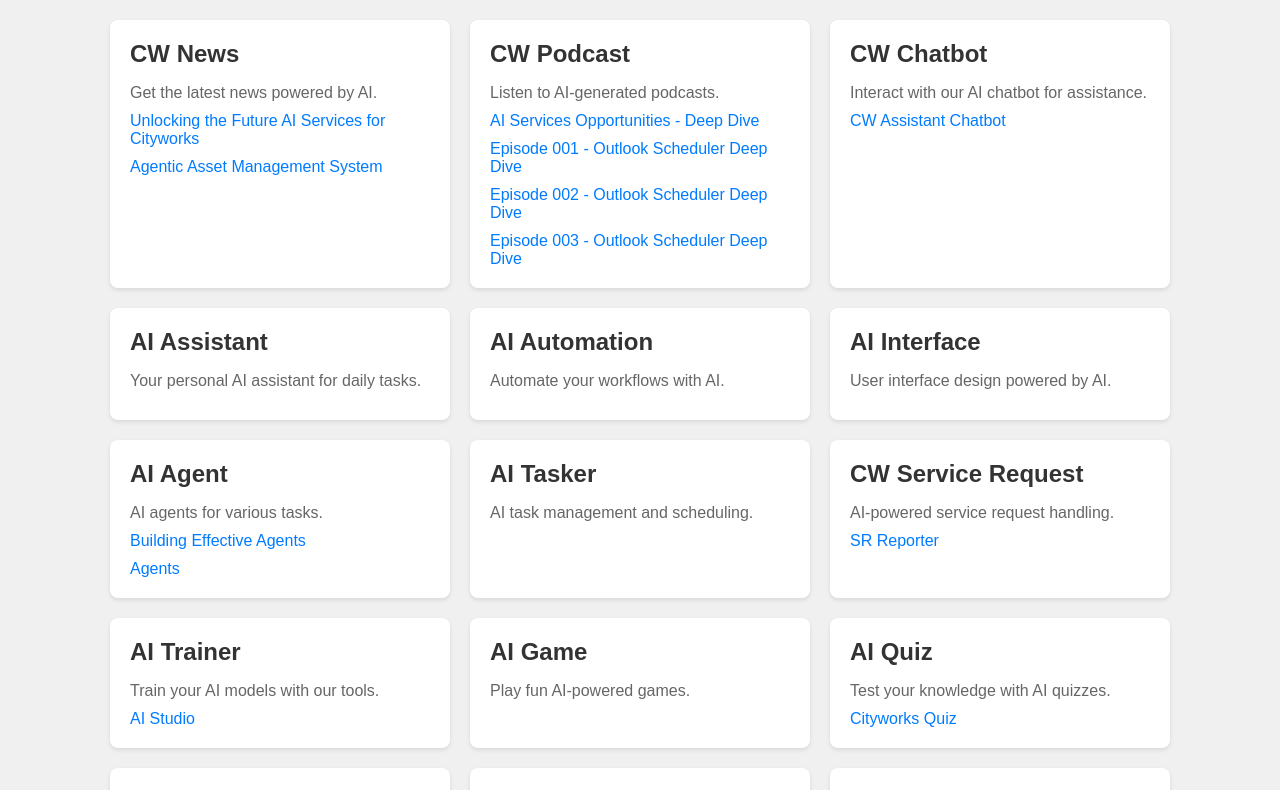
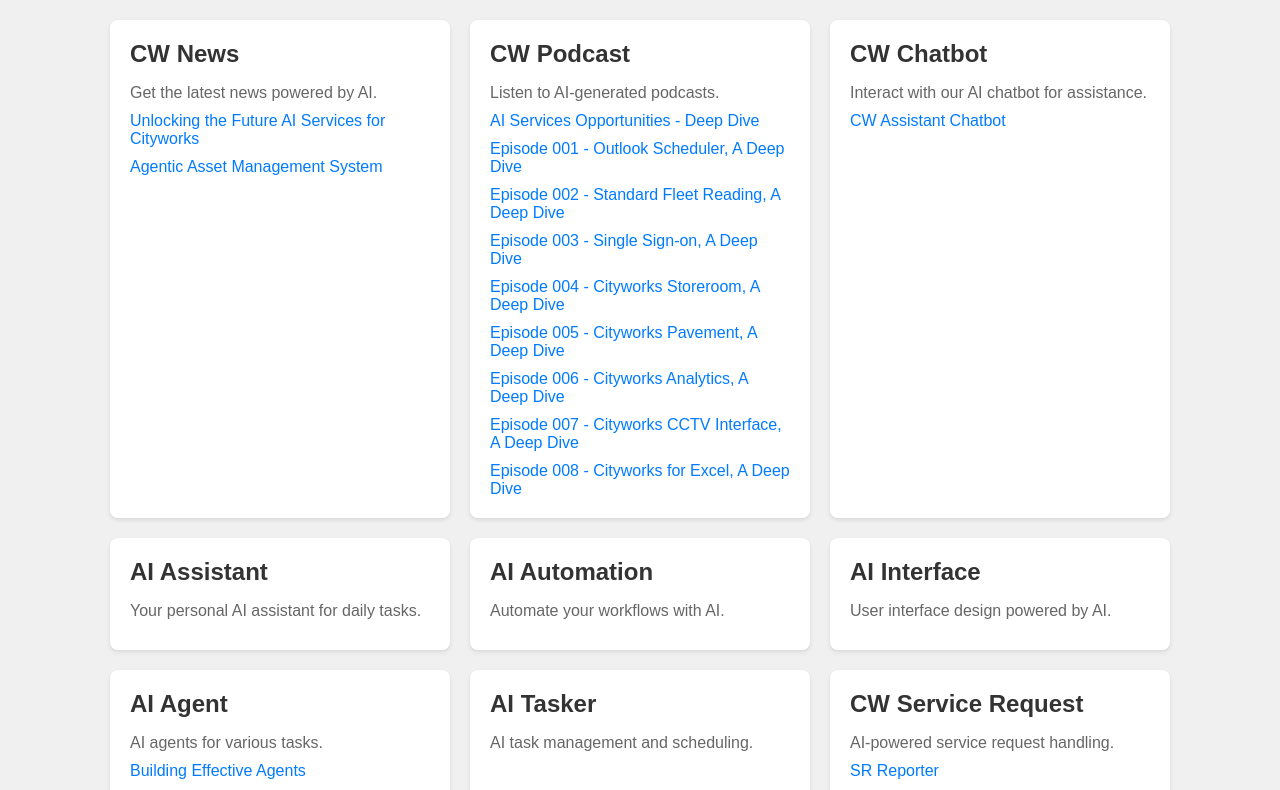
Before and after one commit to ken8/cwolc, a React (Vite) app: page / in a window 1280 px wide. Shown: the top 790 px of the page. Built offline with nearby package versions, Linux system fonts and the light colour scheme.

Commit message:
Initial commit from your app

```diff
--- a/src/App.jsx
+++ b/src/App.jsx
@@ -24,16 +24,36 @@ const services = [
         url: 'https://www.youtube.com/watch?v=LiXcfwAWPUs',
       },
        {
-         title: 'Episode 001 - Outlook Scheduler Deep Dive',
+         title: 'Episode 001 - Outlook Scheduler, A Deep Dive',
          url: 'https://www.youtube.com/watch?v=NuohP5JXtr8',
        },
        {
-         title: 'Episode 002 - Outlook Scheduler Deep Dive',
+         title: 'Episode 002 - Standard Fleet Reading, A Deep Dive',
          url: 'https://www.youtube.com/watch?v=STaYyHFUQ7E',
        },
        {
-         title: 'Episode 003 - Outlook Scheduler Deep Dive',
+         title: 'Episode 003 - Single Sign-on, A Deep Dive',
          url: 'https://www.youtube.com/watch?v=jljZmfJZBZw',
+       },
+       {
+         title: 'Episode 004 - Cityworks Storeroom, A Deep Dive',
+         url: 'https://www.youtube.com/watch?v=5nNsWHN2Qco',
+       },
+       {
+         title: 'Episode 005 - Cityworks Pavement, A Deep Dive',
+         url: 'https://www.youtube.com/watch?v=8zFoz5_HBDQ',
+       },
+       {
+         title: 'Episode 006 - Cityworks Analytics, A Deep Dive',
+         url: 'https://www.youtube.com/watch?v=IVLV63mJKiE',
+       },
+       {
+         title: 'Episode 007 - Cityworks CCTV Interface, A Deep Dive',
+         url: 'https://www.youtube.com/watch?v=u4v85XvPy6g',
+       },
+       {
+         title: 'Episode 008 - Cityworks for Excel, A Deep Dive',
+         url: 'https://www.youtube.com/watch?v=AKX_BGaXDzE',
        }
     ],
   },
```
